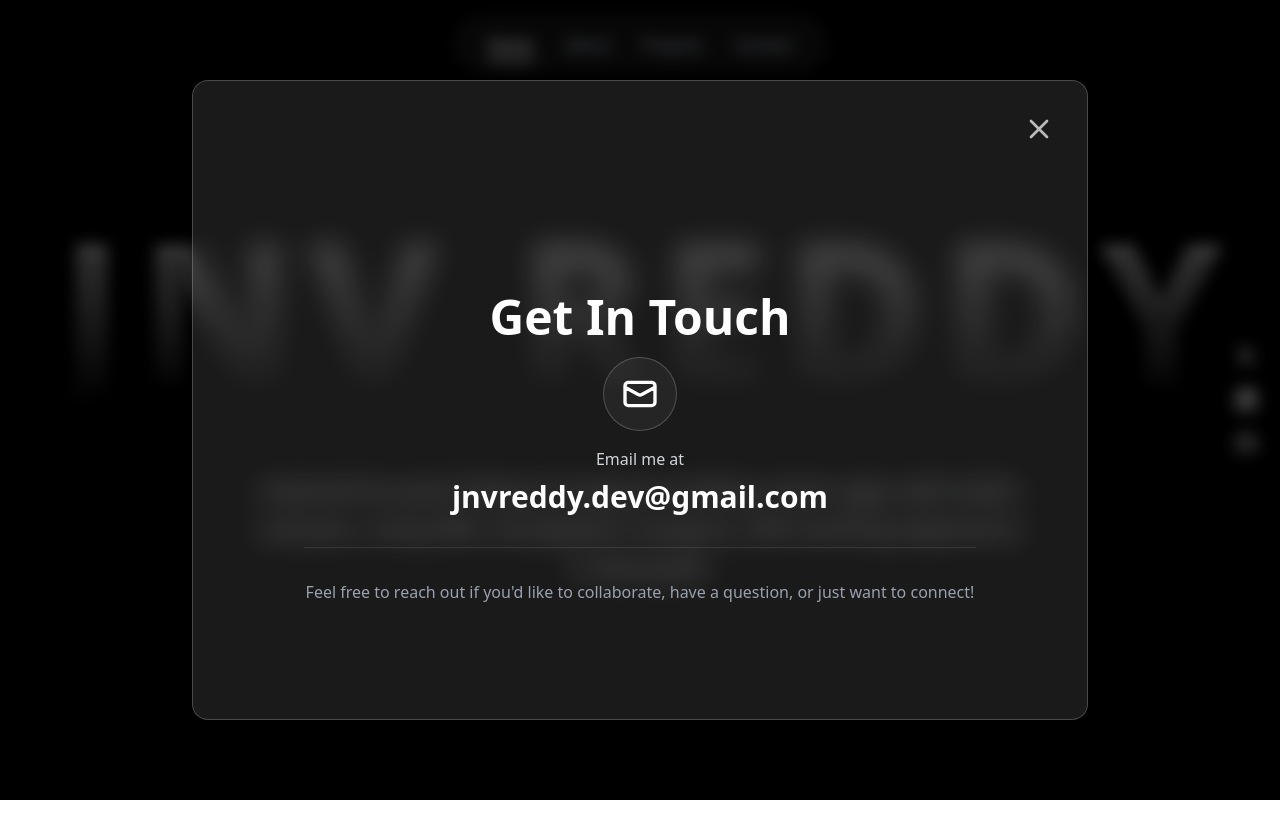
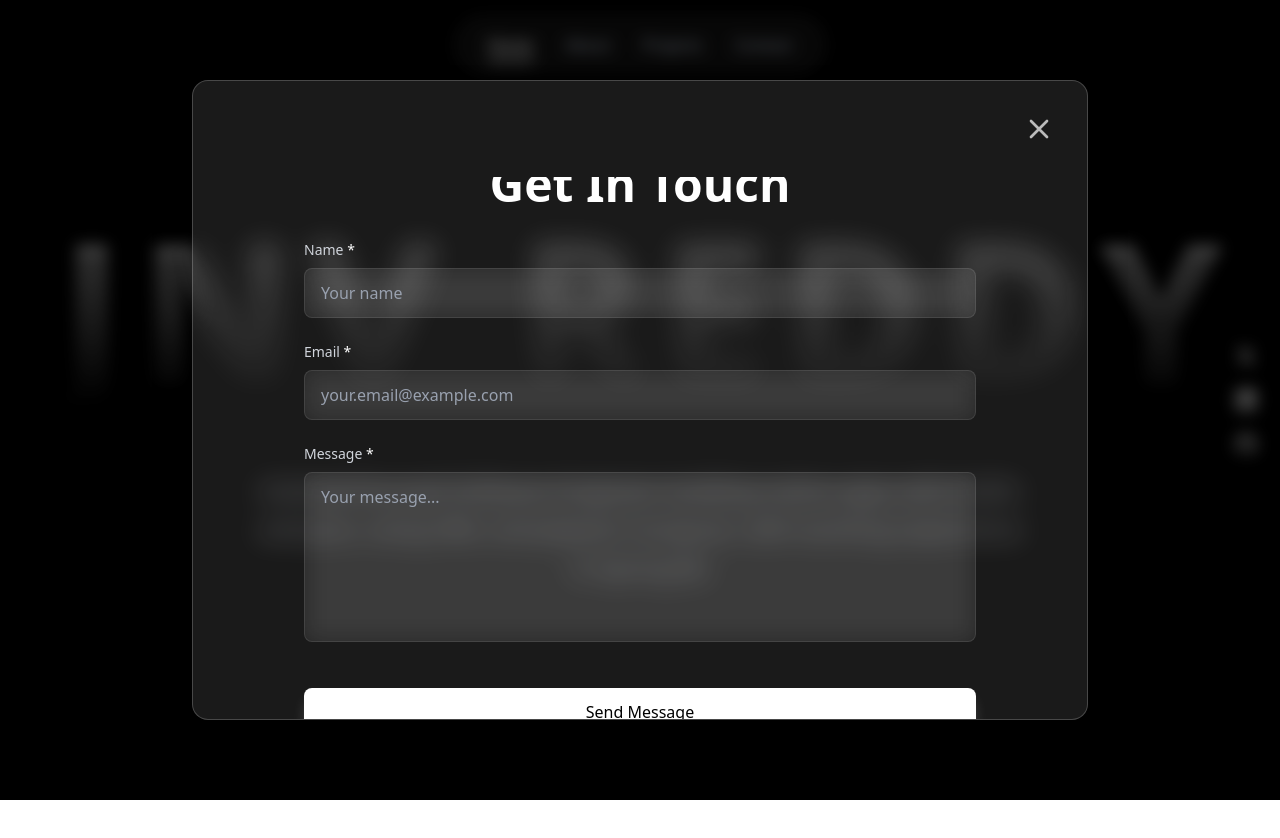
Before and after one commit to jnvreddy/Portfolio, a React (Vite) app: page / in a window 1280 px wide. Both pictures are taken after a click on the button "Contact". Shown: the top 838 px of the page. Built offline with nearby package versions, Linux system fonts and the light colour scheme.

Commit message:
contact form UI added

```diff
--- a/src/components/ContactModal.tsx
+++ b/src/components/ContactModal.tsx
@@ -1,12 +1,34 @@
-import React, { useEffect } from 'react';
+import React, { useEffect, useState } from 'react';
+import Input from './ui/Input';
+import Textarea from './ui/Textarea';
+import Button from './ui/Button';
+import { validateEmail } from '../utils/validation';
 
 interface ContactModalProps {
   isOpen: boolean;
   onClose: () => void;
 }
 
+interface FormData {
+  name: string;
+  email: string;
+  body: string;
+}
+
+interface FormErrors {
+  name?: string;
+  email?: string;
+  body?: string;
+}
+
 const ContactModal: React.FC<ContactModalProps> = ({ isOpen, onClose }) => {
-  // Note: Not preventing body scroll so main page remains visible
+  const [formData, setFormData] = useState<FormData>({
+    name: '',
+    email: '',
+    body: '',
+  });
+  const [errors, setErrors] = useState<FormErrors>({});
+  const [isSubmitting, setIsSubmitting] = useState(false);
 
   // Close on Escape key
   useEffect(() => {
@@ -22,6 +44,78 @@ const ContactModal: React.FC<ContactModalProps> = ({ isOpen, onClose }) => {
       window.removeEventListener('keydown', handleEscape);
     };
   }, [isOpen, onClose]);
+
+  // Reset form when modal closes
+  useEffect(() => {
+    if (!isOpen) {
+      setFormData({ name: '', email: '', body: '' });
+      setErrors({});
+      setIsSubmitting(false);
+    }
+  }, [isOpen]);
+
+  const handleChange = (e: React.ChangeEvent<HTMLInputElement | HTMLTextAreaElement>) => {
+    const { name, value } = e.target;
+    setFormData((prev) => ({ ...prev, [name]: value }));
+    // Clear error when user starts typing
+    if (errors[name as keyof FormErrors]) {
+      setErrors((prev) => ({ ...prev, [name]: undefined }));
+    }
+  };
+
+  const validateForm = (): boolean => {
+    const newErrors: FormErrors = {};
+
+    if (!formData.name.trim()) {
+      newErrors.name = 'Name is required';
+    }
+
+    if (!formData.email.trim()) {
+      newErrors.email = 'Email is required';
+    } else if (!validateEmail(formData.email)) {
+      newErrors.email = 'Please enter a valid email address';
+    }
+
+    if (!formData.body.trim()) {
+      newErrors.body = 'Message is required';
+    } else if (formData.body.trim().length < 10) {
+      newErrors.body = 'Message must be at least 10 characters';
+    }
+
+    setErrors(newErrors);
+    return Object.keys(newErrors).length === 0;
+  };
+
+  const handleSubmit = async (e: React.FormEvent) => {
+    e.preventDefault();
+
+    if (!validateForm()) {
+      return;
+    }
+
+    setIsSubmitting(true);
+
+    try {
+      // TODO: Integrate with your backend/email service
+      // For now, we'll just log and show a success message
+      console.log('Form submitted:', formData);
+
+      // Simulate API call
+      await new Promise((resolve) => setTimeout(resolve, 1000));
+
+      alert('Thank you for your message! I\'ll get back to you soon.');
+
+      // Reset form and close modal
+      setFormData({ name: '', email: '', body: '' });
+      setErrors({});
+      onClose();
+    } catch (error) {
+      console.error('Error submitting form:', error);
+      alert('Something went wrong. Please try again later.');
+    } finally {
+      setIsSubmitting(false);
+    }
+  };
 
   if (!isOpen) return null;
 
@@ -63,86 +157,64 @@ const ContactModal: React.FC<ContactModalProps> = ({ isOpen, onClose }) => {
 
         {/* Main Content */}
         <div className="flex-1 flex flex-col items-center justify-center p-6 sm:p-8 md:p-12 overflow-y-auto">
-          <div className="text-center space-y-8 w-full max-w-2xl">
+          <div className="w-full max-w-2xl">
             {/* Title */}
-            <h2 className="text-3xl sm:text-4xl md:text-5xl font-bold text-white mb-4">
+            <h2 className="text-3xl sm:text-4xl md:text-5xl font-bold text-white mb-8 text-center">
               Get In Touch
             </h2>
 
-            {/* Email Section */}
-            <div className="space-y-6">
-              <div className="flex flex-col items-center gap-4">
-                <div className="p-4 bg-white/5 rounded-full border border-white/20">
-                  <svg
-                    className="w-8 h-8 sm:w-10 sm:h-10 text-white"
-                    fill="none"
-                    stroke="currentColor"
-                    viewBox="0 0 24 24"
-                  >
-                    <path
-                      strokeLinecap="round"
-                      strokeLinejoin="round"
-                      strokeWidth={2}
-                      d="M3 8l7.89 4.26a2 2 0 002.22 0L21 8M5 19h14a2 2 0 002-2V7a2 2 0 00-2-2H5a2 2 0 00-2 2v10a2 2 0 002 2z"
-                    />
-                  </svg>
-                </div>
-                <div className="text-center">
-                  <p className="text-gray-300 text-sm sm:text-base mb-2">Email me at</p>
-                  <a
-                    href="mailto:jnvreddy.dev@gmail.com"
-                    className="text-lg sm:text-2xl md:text-3xl font-semibold text-white hover:text-cyan-400 transition-colors break-all"
-                  >
-                    jnvreddy.dev@gmail.com
-                  </a>
-                </div>
+            {/* Contact Form */}
+            <form onSubmit={handleSubmit} className="space-y-6">
+              <Input
+                id="name"
+                name="name"
+                type="text"
+                label="Name"
+                placeholder="Your name"
+                value={formData.name}
+                onChange={handleChange}
+                error={errors.name}
+                required
+                className="text-white"
+              />
 
-                {/* Social Icons - Only visible on mobile/tablet (below md) */}
-                <div className="flex flex-row items-center justify-center gap-6 md:hidden mt-6">
-                  <a
-                    href="https://x.com/jnv_reddy"
-                    target="_blank"
-                    rel="noopener noreferrer"
-                    className="text-white/70 hover:text-white transition-colors duration-300 hover:scale-110 transform"
-                    aria-label="X (Twitter)"
-                  >
-                    <svg className="w-6 h-6" fill="currentColor" viewBox="0 0 24 24">
-                      <path d="M18.244 2.25h3.308l-7.227 8.26 8.502 11.24H16.17l-5.214-6.817L4.99 21.75H1.68l7.73-8.835L1.254 2.25H8.08l4.713 6.231zm-1.161 17.52h1.833L7.084 4.126H5.117z" />
-                    </svg>
-                  </a>
-                  <a
-                    href="https://www.linkedin.com/in/jnvreddy"
-                    target="_blank"
-                    rel="noopener noreferrer"
-                    className="text-white/70 hover:text-white transition-colors duration-300 hover:scale-110 transform"
-                    aria-label="LinkedIn"
-                  >
-                    <svg className="w-6 h-6" fill="currentColor" viewBox="0 0 24 24">
-                      <path d="M20.447 20.452h-3.554v-5.569c0-1.328-.027-3.037-1.852-3.037-1.853 0-2.136 1.445-2.136 2.939v5.667H9.351V9h3.414v1.561h.046c.477-.9 1.637-1.85 3.37-1.85 3.601 0 4.267 2.37 4.267 5.455v6.286zM5.337 7.433c-1.144 0-2.063-.926-2.063-2.065 0-1.138.92-2.063 2.063-2.063 1.14 0 2.064.925 2.064 2.063 0 1.139-.925 2.065-2.064 2.065zm1.782 13.019H3.555V9h3.564v11.452zM22.225 0H1.771C.792 0 0 .774 0 1.729v20.542C0 23.227.792 24 1.771 24h20.451C23.2 24 24 23.227 24 22.271V1.729C24 .774 23.2 0 22.222 0h.003z" />
-                    </svg>
-                  </a>
-                  <a
-                    href="https://github.com/jnvreddy"
-                    target="_blank"
-                    rel="noopener noreferrer"
-                    className="text-white/70 hover:text-white transition-colors duration-300 hover:scale-110 transform"
-                    aria-label="GitHub"
-                  >
-                    <svg className="w-6 h-6" fill="currentColor" viewBox="0 0 24 24">
-                      <path d="M12 0c-6.626 0-12 5.373-12 12 0 5.302 3.438 9.8 8.207 11.387.599.111.793-.261.793-.577v-2.234c-3.338.726-4.033-1.416-4.033-1.416-.546-1.387-1.333-1.756-1.333-1.756-1.089-.745.083-.729.083-.729 1.205.084 1.839 1.237 1.839 1.237 1.07 1.834 2.807 1.304 3.492.997.107-.775.418-1.305.762-1.604-2.665-.305-5.467-1.334-5.467-5.931 0-1.311.469-2.381 1.236-3.221-.124-.303-.535-1.524.117-3.176 0 0 1.008-.322 3.301 1.23.957-.266 1.983-.399 3.003-.404 1.02.005 2.047.138 3.006.404 2.291-1.552 3.297-1.23 3.297-1.23.653 1.653.242 2.874.118 3.176.77.84 1.235 1.911 1.235 3.221 0 4.609-2.807 5.624-5.479 5.921.43.372.823 1.102.823 2.222v3.293c0 .319.192.694.801.576 4.765-1.589 8.199-6.086 8.199-11.386 0-6.627-5.373-12-12-12z" />
-                    </svg>
-                  </a>
-                </div>
+              <Input
+                id="email"
+                name="email"
+                type="email"
+                label="Email"
+                placeholder="your.email@example.com"
+                value={formData.email}
+                onChange={handleChange}
+                error={errors.email}
+                required
+                className="text-white"
+              />
+
+              <Textarea
+                id="body"
+                name="body"
+                label="Message"
+                placeholder="Your message..."
+                value={formData.body}
+                onChange={handleChange}
+                error={errors.body}
+                required
+                rows={6}
+                className="text-white"
+              />
+
+              <div className="pt-4">
+                <Button
+                  type="submit"
+                  variant="primary"
+                  disabled={isSubmitting}
+                  className="w-full"
+                >
+                  {isSubmitting ? 'Sending...' : 'Send Message'}
+                </Button>
               </div>
-
-              {/* Divider */}
-              <div className="border-t border-white/10 my-8"></div>
-
-              {/* Additional Info */}
-              <p className="text-gray-400 text-sm sm:text-base">
-                Feel free to reach out if you'd like to collaborate, have a question, or just want to connect!
-              </p>
-            </div>
+            </form>
           </div>
         </div>
       </div>
```
